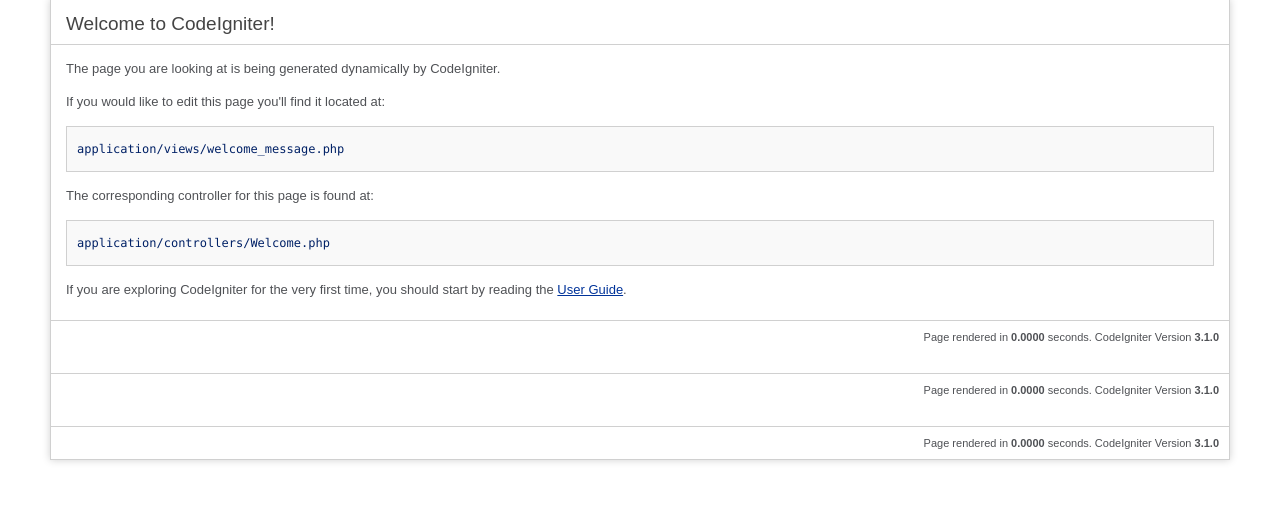
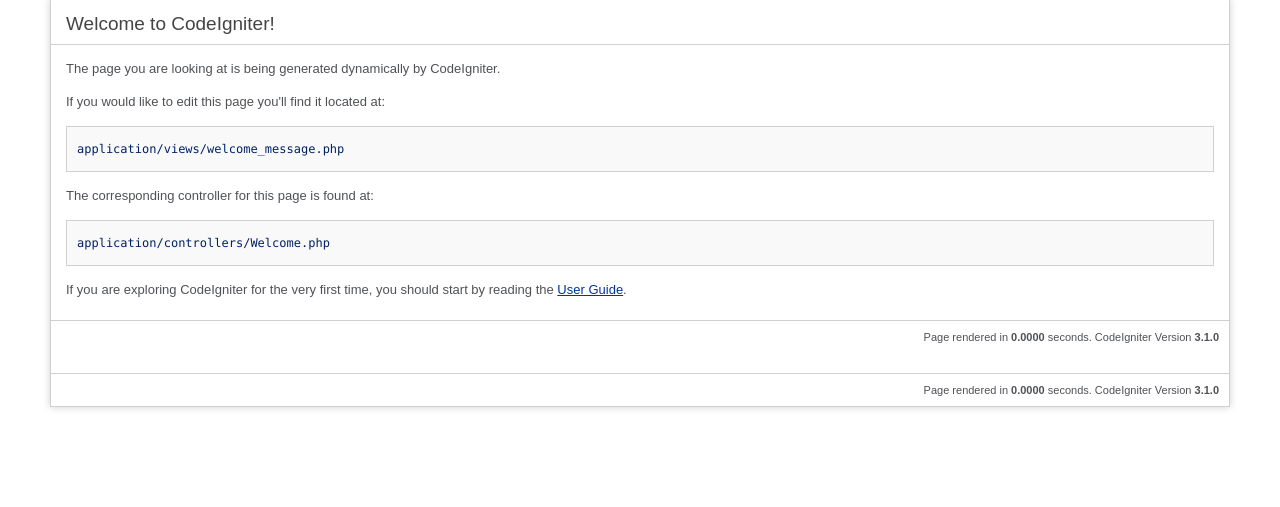
Before and after one commit to devweb18/sim-hotel, a CodeIgniter app: page /peg_smk_muhiwon/index.php/welcome/index in a window 1280 px wide. Shown: the part 41-548 px from the top of the page. Run offline with CodeIgniter, Linux system fonts and the light colour scheme.

Commit message:
hapus aja (#2)
ok

```diff
--- a/application/views/welcome_message.php
+++ b/application/views/welcome_message.php
@@ -84,7 +84,7 @@ defined('BASEPATH') OR exit('No direct script access allowed');
 
 	<p class="footer">Page rendered in <strong>{elapsed_time}</strong> seconds. <?php echo  (ENVIRONMENT === 'development') ?  'CodeIgniter Version <strong>' . CI_VERSION . '</strong>' : '' ?></p>
 	<p class="footer">Page rendered in <strong>{elapsed_time}</strong> seconds. <?php echo  (ENVIRONMENT === 'development') ?  'CodeIgniter Version <strong>' . CI_VERSION . '</strong>' : '' ?></p>
-	<p class="footer">Page rendered in <strong>{elapsed_time}</strong> seconds. <?php echo  (ENVIRONMENT === 'development') ?  'CodeIgniter Version <strong>' . CI_VERSION . '</strong>' : '' ?></p>
+
 </div>
 
 </body>
```
